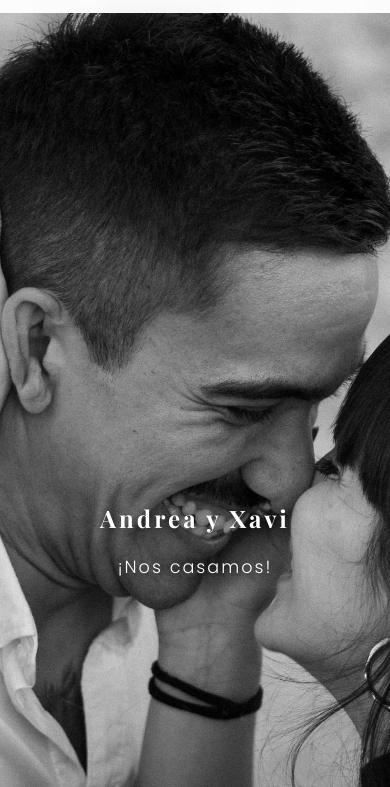
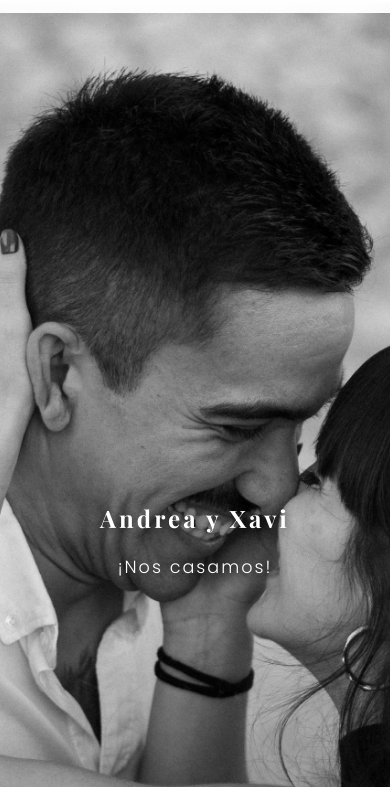
Before and after one commit to xbarneso/andreaXavi, a website: page index.html in a window 390 px wide. Shown: the part 57-844 px from the top of the page. Drawn offline with nearby package versions, Linux system fonts and the light colour scheme.

Commit message:
Update styles.css

```diff
--- a/styles.css
+++ b/styles.css
@@ -1008,7 +1008,6 @@ section {
     .hero-main-image {
         object-fit: cover;
         object-position: center;
-        transform: scale(1.1);
     }
 
     .hero-quote {
@@ -1065,7 +1064,6 @@ section {
     .hero-main-image {
         object-fit: cover;
         object-position: center;
-        transform: scale(1.15);
     }
 
     .hero-title {
```
